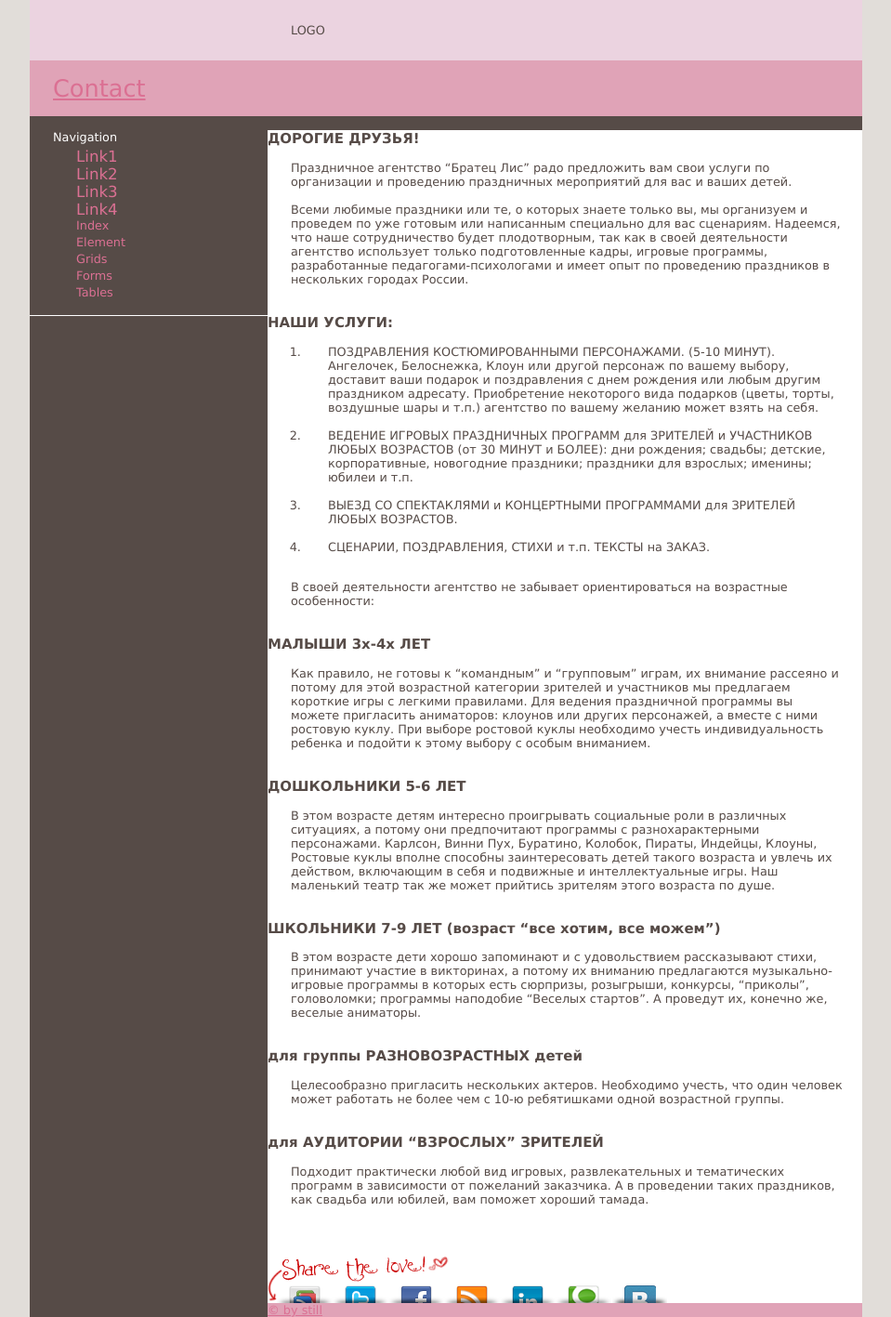
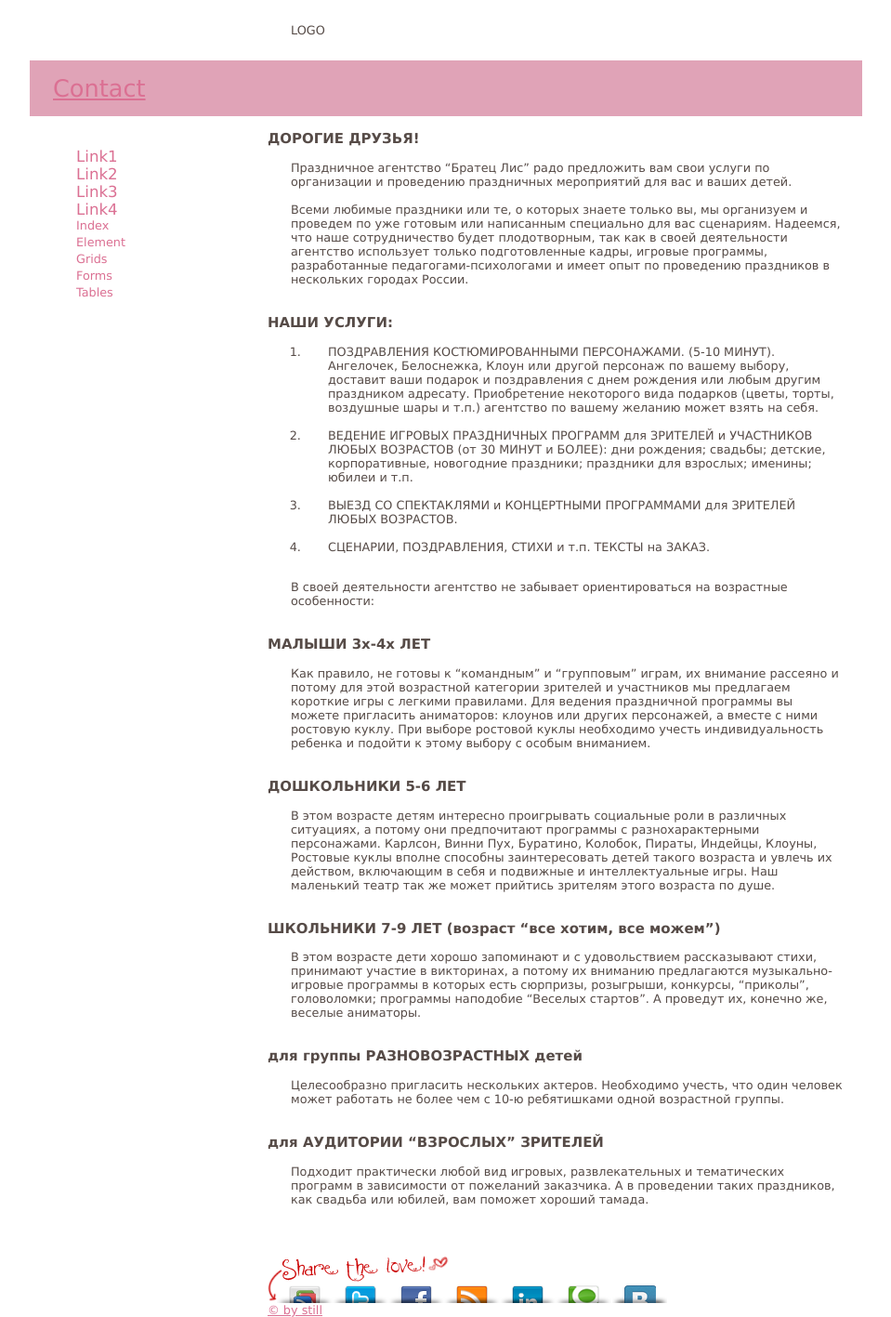
Before and after one commit to bratetslis/Site, a Jekyll site: the page built from testpage3.md, in a window 1280 px wide. Shown: the whole page at 93% size, without its empty margins (160-1119 px from the left). Built offline with Jekyll 4.4.1, drawn with Linux system fonts in a browser that asks for light colours.

Commit message:
Type3: Change CSS

```diff
--- a/css/type3-main.css
+++ b/css/type3-main.css
@@ -1,8 +1,5 @@
-/* *** css by miss monorom www.intensivstation.ch *** */
-/* css released under Creative Commons License -  http://creativecommons.org/licenses/by/2.0/deed.en  */
-
 body {
-	background-color: #e1ddd9;
+	background-color: #fff;
 	font-size: 0.8em;
 	font-family: Verdana, Arial, SunSans-Regular, Sans-Serif;
 	color:#564b47;
@@ -32,14 +29,14 @@ img.download {vertical-align:middle;}
 	width: 70em;
 	margin: 0 auto;
 	padding: 0;
-	background-color: #564b47;
+	background-color: #fff;
 }
 
 /* ----------banner for logo-------------- */
 #banner {
 	margin: 0;
 	padding: 0;
-	background-color: #EBD3E0;
+	background-color: #fff;
 }
 #banner p{
 	margin-left: 20em;
@@ -132,5 +129,5 @@ h2 {
 	background-color: #ffffff;
 	padding: 0;
 	margin: 0;
-	background-color: #E0A3B7;
+	background-color: #fff;
 }
```
